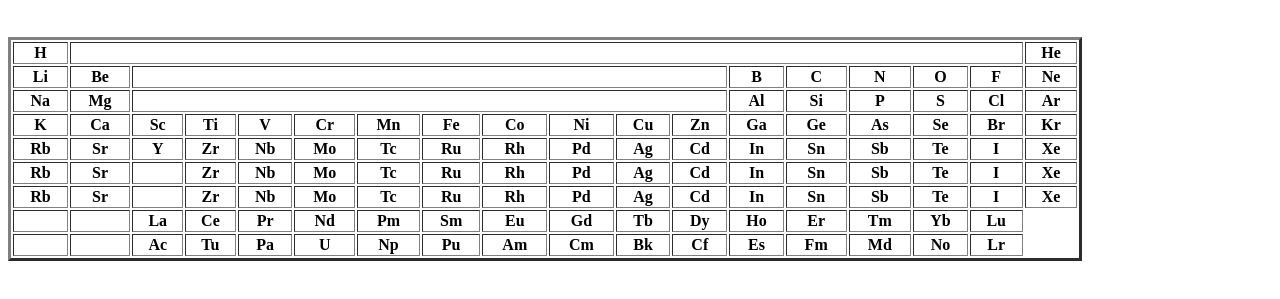
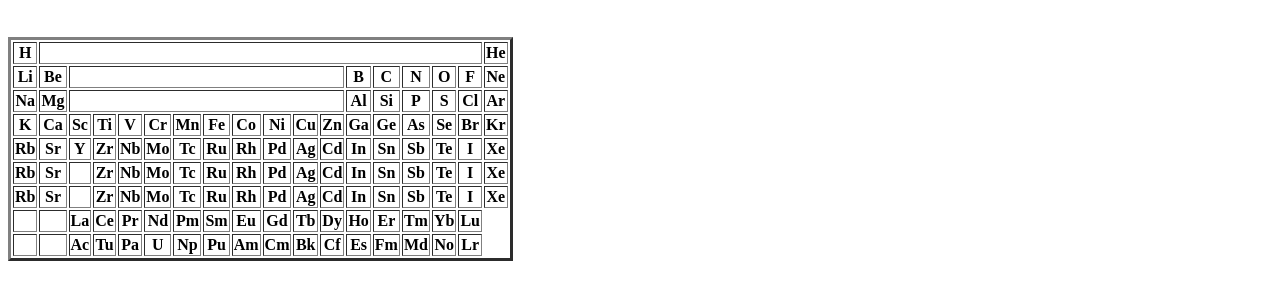
Before and after one commit to hasnainnaseer88/assignment-7-periodic-, a plain HTML site: page index.html in a window 1280 px wide. Shown: the part 61-360 px from the top of the page. Drawn offline with Linux system fonts and the light colour scheme.

Commit message:
fixed size

```diff
--- a/index.html
+++ b/index.html
@@ -4,11 +4,6 @@
     <meta charset="UTF-8">
     <meta name="viewport" content="width=device-width, initial-scale=1.0">
     <title>Periodic Table</title>
-    <style>
-        table{
-            width: 85%;
-        }
-    </style>
 </head>
 <body>
     <h1>Hello Periodic</h1>
```
